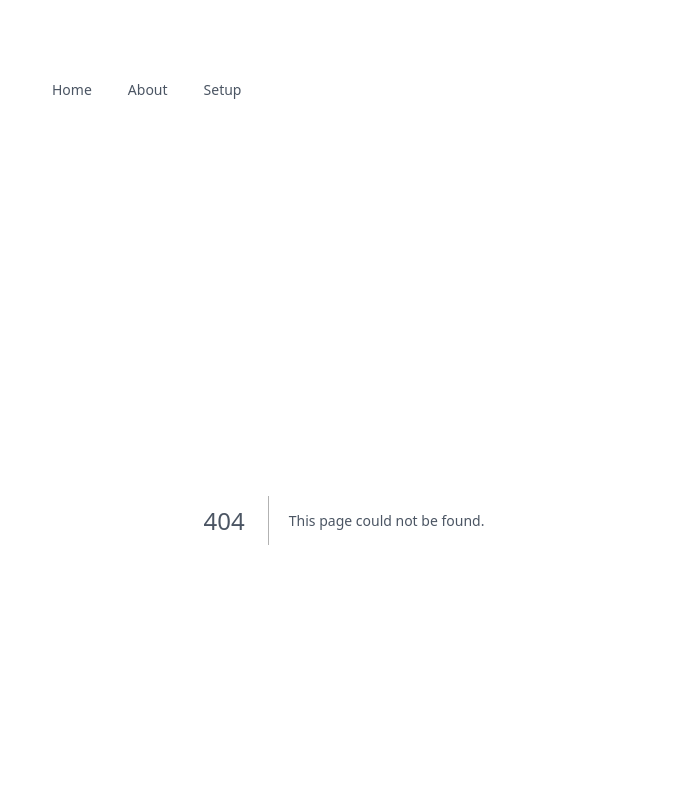
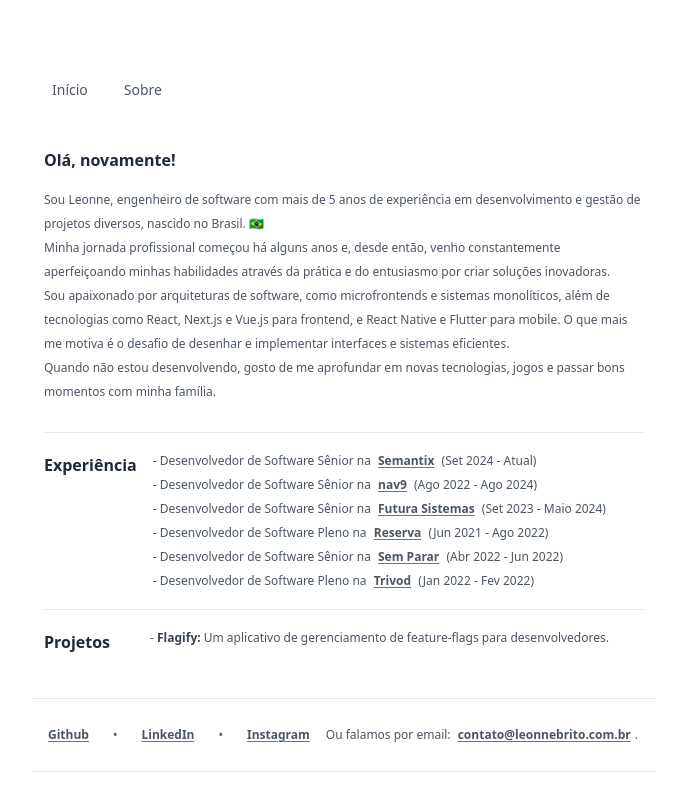
Before and after one commit to LeonneBrito/leonnebrito.com.br, a Next.js app: page /about in a window 1280 px wide. Before the commit this address had no page. Shown: the top 800 px of the page, without its empty margins (296-983 px from the left). Built offline with nearby package versions, Linux system fonts and the light colour scheme.

Commit message:
feat: add About page

```diff
--- /dev/null
+++ b/src/app/about/page.tsx
@@ -0,0 +1,68 @@
+import { experiences } from '@/constants/experiencies'
+
+export default function About() {
+  return (
+    <>
+      <h1 className="text-base font-bold leading-loose text-gray-800 text-pretty">
+        Olá, novamente!
+      </h1>
+      <div className="text-pretty text-xs leading-loose">
+        <p>
+          Sou Leonne, engenheiro de software com mais de 5 anos de experiência
+          em desenvolvimento e gestão de projetos diversos, nascido no Brasil.
+          🇧🇷
+        </p>
+        <p>
+          Minha jornada profissional começou há alguns anos e, desde então,
+          venho constantemente aperfeiçoando minhas habilidades através da
+          prática e do entusiasmo por criar soluções inovadoras.
+        </p>
+        <p>
+          Sou apaixonado por arquiteturas de software, como microfrontends e
+          sistemas monolíticos, além de tecnologias como React, Next.js e Vue.js
+          para frontend, e React Native e Flutter para mobile. O que mais me
+          motiva é o desafio de desenhar e implementar interfaces e sistemas
+          eficientes.
+        </p>
+        <p>
+          Quando não estou desenvolvendo, gosto de me aprofundar em novas
+          tecnologias, jogos e passar bons momentos com minha família.
+        </p>
+      </div>
+      <section className="mt-4 flex flex-col gap-4">
+        <div className="flex flex-col gap-4 border-t border-solid border-gray-200 pt-4 md:flex-row">
+          <h2 className="text-base font-bold leading-loose text-gray-800 text-pretty min-w-[15%]">
+            Experiência
+          </h2>
+          <div className="flex-shrink grow basis-0 text-pretty text-xs leading-loose">
+            {experiences.map((exp, index) => (
+              <p key={index}>
+                <span> - {exp.title}</span> na{' '}
+                <a
+                  href={exp.link}
+                  target="_blank"
+                  rel="noopener noreferrer"
+                  className="px-1 font-bold underline decoration-gray-500 underline-offset-2 outline-gray-400 transition-colors duration-150 ease-linear hover:text-gray-800 hover:decoration-gray-800"
+                >
+                  {exp.company}
+                </a>{' '}
+                ({exp.period})
+              </p>
+            ))}
+          </div>
+        </div>
+        <div className="flex flex-col gap-4 border-t border-solid border-gray-200 pt-4 md:flex-row">
+          <h2 className="text-base font-bold leading-loose text-gray-800 text-pretty min-w-[15%]">
+            Projetos
+          </h2>
+          <div className="flex-shrink grow basis-0 text-pretty text-xs leading-loose">
+            <p>
+              - <span className="font-bold text-gray-700">Flagify:</span> Um
+              aplicativo de gerenciamento de feature-flags para desenvolvedores.
+            </p>
+          </div>
+        </div>
+      </section>
+    </>
+  )
+}
--- a/src/app/layout.tsx
+++ b/src/app/layout.tsx
@@ -44,7 +44,11 @@
           <div className="mx-auto my-[6dvh] flex max-w-full flex-col gap-3 p-6 md:max-w-2xl">
             <Header />
             <main>
-              {children}
+              <section className="flex">
+                <div className="group relative flex h-fit w-full flex-col gap-3 px-3 py-6">
+                  {children}
+                </div>
+              </section>
               <Links />
             </main>
             <Footer />
--- a/src/app/page.tsx
+++ b/src/app/page.tsx
@@ -1,7 +1,6 @@
 export default function Home() {
   return (
-    <section className="flex">
-      <div className="group relative flex h-fit w-full flex-col gap-3 px-3 py-6">
+    <>
       <h1 className="text-base font-bold leading-loose text-gray-800 text-pretty">
         Olá, eu sou o Leonne!
       </h1>
@@ -24,7 +23,6 @@
           React, Next.js e Tailwind CSS.
         </p>
       </div>
-      </div>
-    </section>
+    </>
   )
 }
--- a/src/components/Header.tsx
+++ b/src/components/Header.tsx
@@ -16,21 +16,14 @@
           <NavigationMenuItem>
             <Link href="/" legacyBehavior passHref>
               <NavigationMenuLink className={navigationMenuTriggerStyle()}>
-                Home
+                Início
               </NavigationMenuLink>
             </Link>
           </NavigationMenuItem>
           <NavigationMenuItem>
             <Link href="/about" legacyBehavior passHref>
               <NavigationMenuLink className={navigationMenuTriggerStyle()}>
-                About
-              </NavigationMenuLink>
-            </Link>
-          </NavigationMenuItem>
-          <NavigationMenuItem>
-            <Link href="/setup" legacyBehavior passHref>
-              <NavigationMenuLink className={navigationMenuTriggerStyle()}>
-                Setup
+                Sobre
               </NavigationMenuLink>
             </Link>
           </NavigationMenuItem>
--- a/src/components/Links.tsx
+++ b/src/components/Links.tsx
@@ -1,19 +1,6 @@
 import { Fragment } from 'react'
 
-const links = [
-  {
-    name: 'GitHub',
-    url: 'https://github.com/LeonneBrito',
-  },
-  {
-    name: 'LinkedIn',
-    url: 'https://www.linkedin.com/in/leonnebrito/',
-  },
-  {
-    name: 'Instagram',
-    url: 'https://www.instagram.com/leonne.brito/',
-  },
-]
+import { links } from '@/constants/links'
 
 export default function Links() {
   return (
--- /dev/null
+++ b/src/constants/experiencies.ts
@@ -0,0 +1,38 @@
+export const experiences = [
+  {
+    title: 'Desenvolvedor de Software Sênior',
+    company: 'Semantix',
+    link: 'https://semantix.ai/',
+    period: 'Set 2024 - Atual',
+  },
+  {
+    title: 'Desenvolvedor de Software Sênior',
+    company: 'nav9',
+    link: 'https://nav9.tech/',
+    period: 'Ago 2022 - Ago 2024',
+  },
+  {
+    title: 'Desenvolvedor de Software Sênior',
+    company: 'Futura Sistemas',
+    link: 'https://futurasistemas.com.br/',
+    period: 'Set 2023 - Maio 2024',
+  },
+  {
+    title: 'Desenvolvedor de Software Pleno',
+    company: 'Reserva',
+    link: 'https://www.usereserva.com/',
+    period: 'Jun 2021 - Ago 2022',
+  },
+  {
+    title: 'Desenvolvedor de Software Sênior',
+    company: 'Sem Parar',
+    link: 'https://www.semparar.com.br/',
+    period: 'Abr 2022 - Jun 2022',
+  },
+  {
+    title: 'Desenvolvedor de Software Pleno',
+    company: 'Trivod',
+    link: 'https://www.trivod.com/',
+    period: 'Jan 2022 - Fev 2022',
+  },
+]
--- /dev/null
+++ b/src/constants/links.ts
@@ -0,0 +1,14 @@
+export const links = [
+  {
+    name: 'Github',
+    url: 'https://github.com/LeonneBrito',
+  },
+  {
+    name: 'LinkedIn',
+    url: 'https://www.linkedin.com/in/leonnebrito/',
+  },
+  {
+    name: 'Instagram',
+    url: 'https://www.instagram.com/leonne.brito/',
+  },
+]
```
Lines whose indentation alone changed are shown as unchanged.
